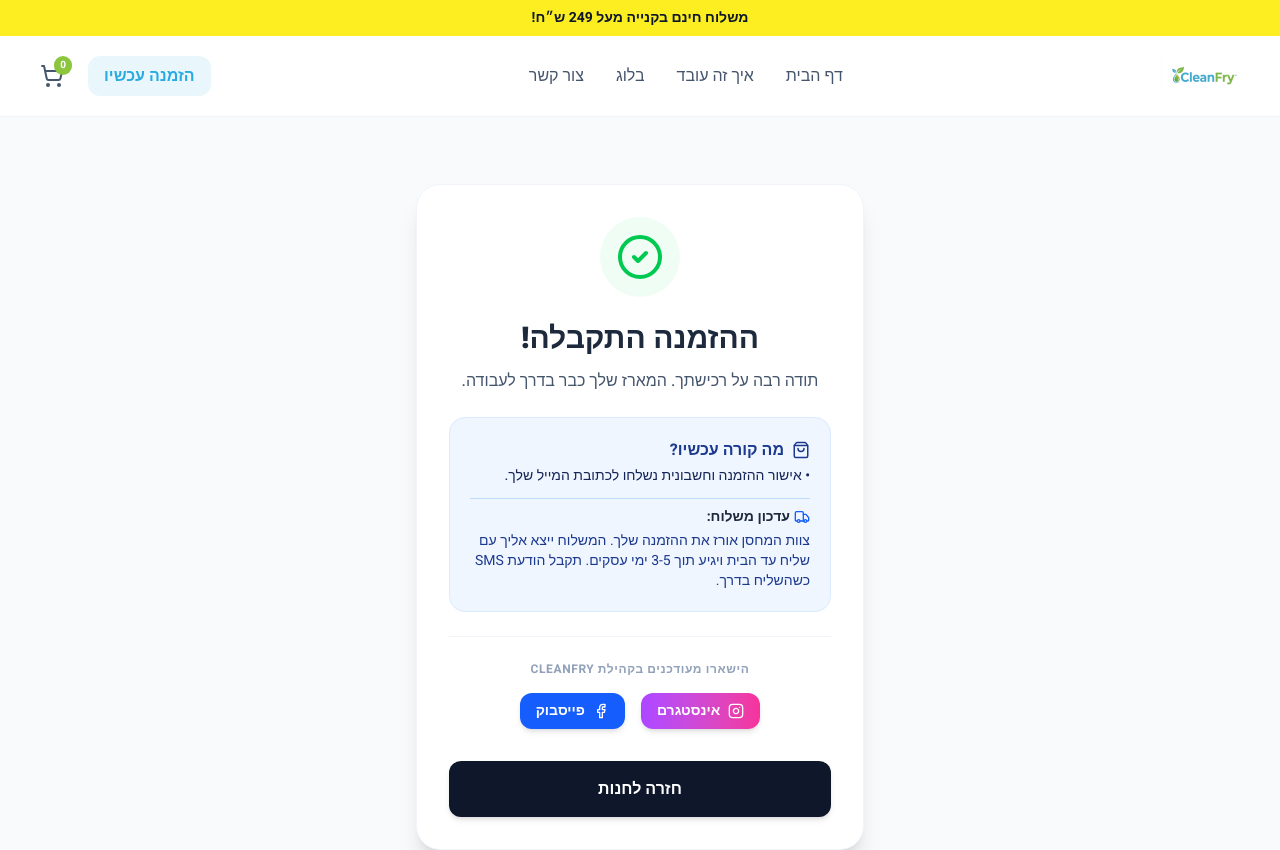
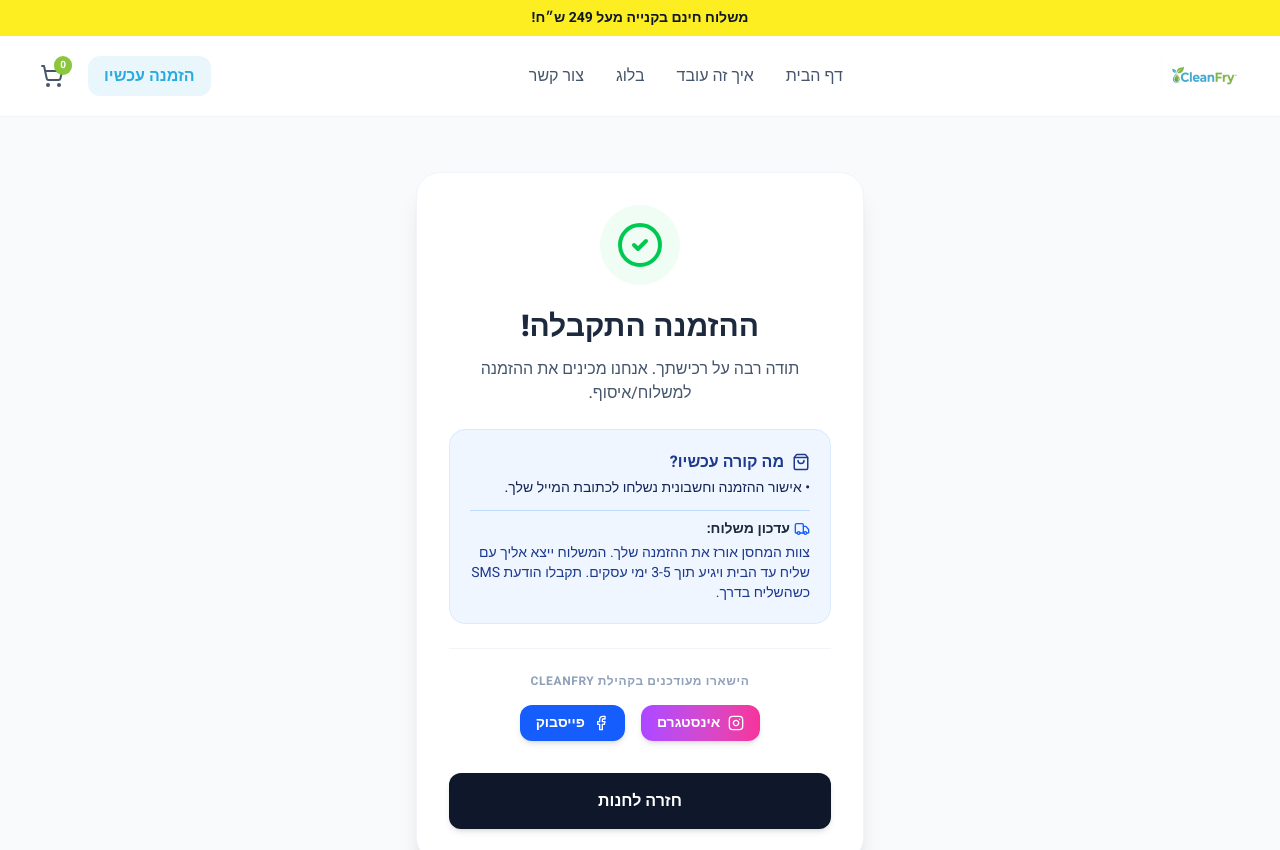
Before and after one commit to matikurland-oss/cleanfry-website, a React (Vite) app: page /order-success in a window 1280 px wide. Shown: the top 850 px of the page. Built offline with nearby package versions, Linux system fonts and the light colour scheme.

Commit message:
Update OrderSuccessPage.tsx

```diff
--- a/src/OrderSuccessPage.tsx
+++ b/src/OrderSuccessPage.tsx
@@ -16,7 +16,7 @@ const OrderSuccessPage = () => {
         </div>
 
         <h1 className="text-3xl font-black text-slate-800 mb-3">ההזמנה התקבלה!</h1>
-        <p className="text-slate-600 font-medium mb-6">תודה רבה על רכישתך. המארז שלך כבר בדרך לעבודה.</p>
+        <p className="text-slate-600 font-medium mb-6">תודה רבה על רכישתך. אנחנו מכינים את ההזמנה למשלוח/איסוף.</p>
 
         {/* קוביית מידע משתנה לפי שיטת קבלה */}
         <div className="bg-blue-50 border border-blue-100 rounded-2xl p-5 text-right text-blue-950 text-sm mb-6 space-y-3">
@@ -38,7 +38,7 @@ const OrderSuccessPage = () => {
               <p className="font-bold flex items-center gap-1 text-slate-800 mb-1">
                 <Truck size={16} className="text-blue-600" /> עדכון משלוח:
               </p>
-              <p>צוות המחסן אורז את ההזמנה שלך. המשלוח ייצא אליך עם שליח עד הבית ויגיע תוך 3-5 ימי עסקים. תקבל הודעת SMS כשהשליח בדרך.</p>
+              <p>צוות המחסן אורז את ההזמנה שלך. המשלוח ייצא אליך עם שליח עד הבית ויגיע תוך 3-5 ימי עסקים. תקבלו הודעת SMS כשהשליח בדרך.</p>
             </div>
           )}
         </div>
```
